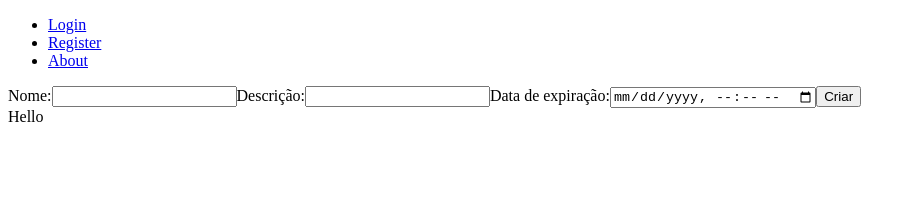
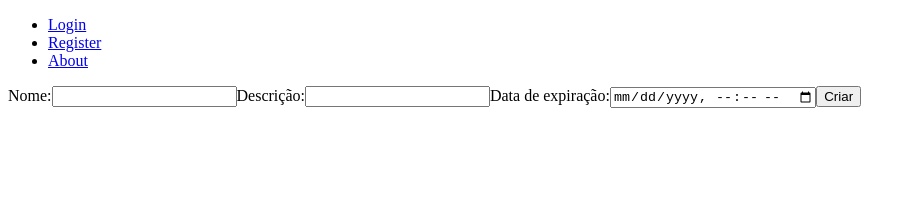
Before and after one commit to fco3lho/shared-todo-list, a React (Create React App) app in the folder client/: page /1/tasks in a window 1280 px wide. Shown: the top 198 px of the page, without its empty margins (0-916 px from the left). Built offline with nearby package versions, Linux system fonts and the light colour scheme; the HTML template or start-up script is replaced by a standard one.

Commit message:
Frontend para imprimir tarefas

```diff
--- a/client/src/pages/MyToDoLists/Tasks/Tasks.js
+++ b/client/src/pages/MyToDoLists/Tasks/Tasks.js
@@ -4,10 +4,15 @@ import styles from "./Tasks.module.css";
 import { useState, useEffect } from "react";
 import { useParams } from "react-router-dom";
 
+//Components
+import Cards from "../../../components/CardsTasks/CardsTasks";
+
 //Axios
 import Axios from "axios";
 
 const Tasks = () => {
+  const [tasks, setTasks] = useState();
+
   const [taskName, setTaskName] = useState("");
   const [description, setDescription] = useState("");
   const [expireDate, setExpireDate] = useState("");
@@ -24,7 +29,7 @@ const Tasks = () => {
     setError("");
     setMessage("");
 
-    console.log(taskName, description, expireDate, id)
+    console.log(taskName, description, expireDate, id);
 
     Axios.post("http://localhost:3001/task/create", {
       taskName: taskName,
@@ -65,7 +70,7 @@ const Tasks = () => {
     <>
       <div>
         <form onSubmit={handleSubmit}>
-        <label>
+          <label>
             <span>Nome:</span>
             <input
               type="text"
@@ -104,7 +109,24 @@ const Tasks = () => {
         {showMessage && error && <p className="error">{error}</p>}
       </div>
 
-      <div>Hello</div>
+      <div>
+        {typeof tasks !== "undefined" &&
+          tasks.map((value) => {
+            return (
+              <Cards
+                key={value.task_id}
+                listCard={tasks}
+                setListCard={setTasks}
+                task_id={value.task_id}
+                taskName={value.taskName}
+                description={value.description}
+                register_date={value.register_date}
+                expire_date={value.expire_date}
+                completed={value.completed}
+              />
+            );
+          })}
+      </div>
     </>
   );
 };
```
